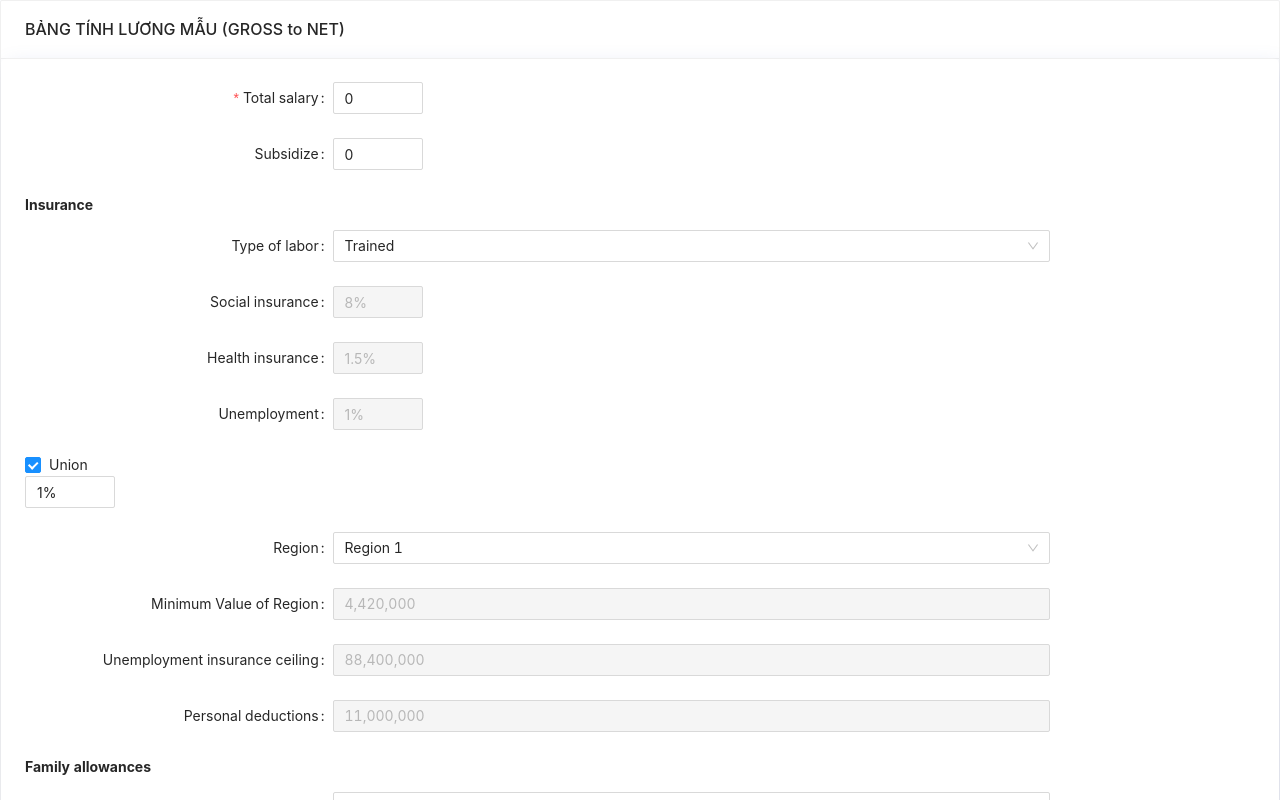
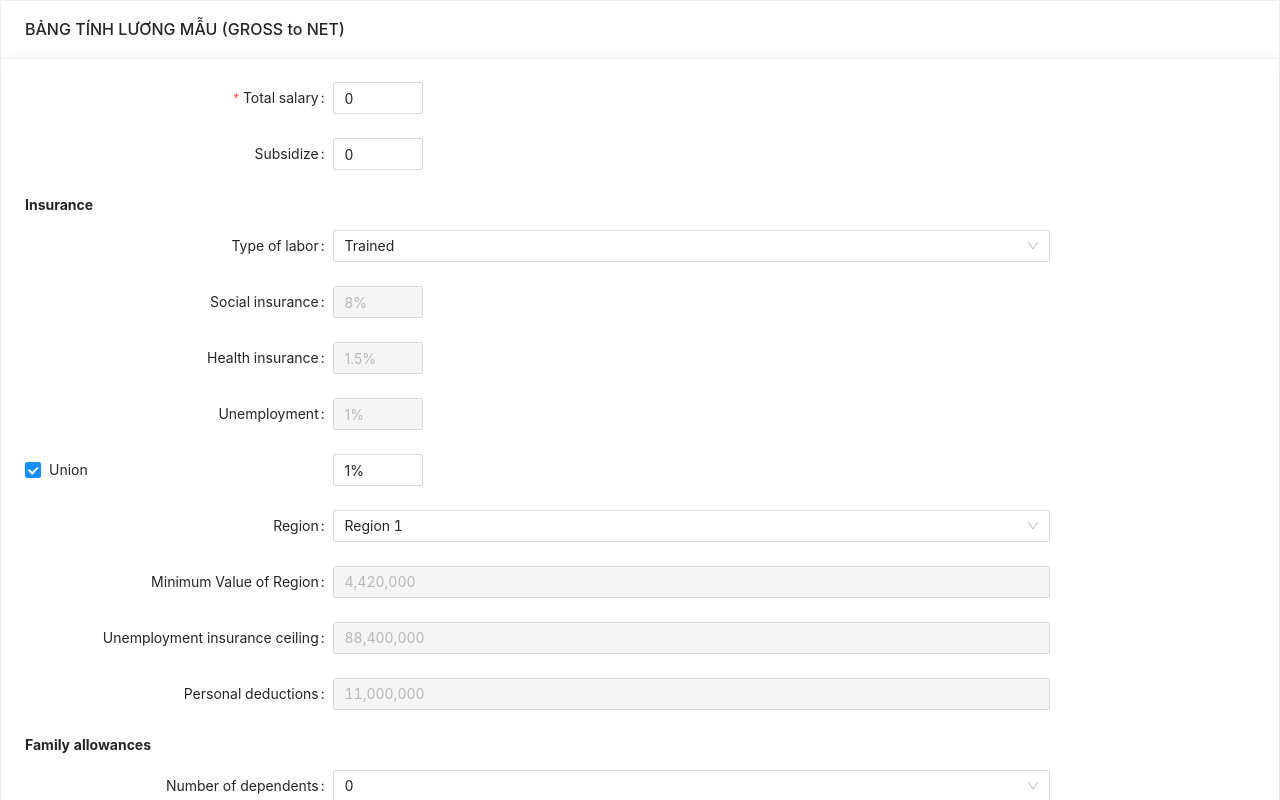
Before and after one commit to quangpn24/hifi-client, a Next.js app: page /payroll in a window 1280 px wide. Shown: the top 800 px of the page. Built offline with nearby package versions, Linux system fonts and the light colour scheme.

Commit message:
fix layout in field union

```diff
--- a/src/pages/payroll/index.tsx
+++ b/src/pages/payroll/index.tsx
@@ -1,4 +1,4 @@
-import { Button, Card, Checkbox, Form, InputNumber } from 'antd';
+import { Button, Card, Checkbox, Col, Form, InputNumber, Row } from 'antd';
 import {
   FamilyAllowances,
   Insurance,
@@ -45,6 +45,7 @@ export interface SalaryDetail {
 const PayrollPage: NextPage = () => {
   const [form] = Form.useForm();
   const [isUnion, setIsUnion] = useState(true);
+  const [union, setUnion] = useState(1);
   const [salaryDetail, setSalaryDetail] = useState<SalaryDetail>();
   const [isVisible, setIsVisible] = useState(false);
 
@@ -114,7 +115,7 @@ const PayrollPage: NextPage = () => {
   };
 
   useEffect(() => {
-    isUnion ? form.setFieldsValue({ union: 1 }) : form.setFieldsValue({ union: 0 });
+    isUnion ? setUnion(1) : setUnion(0);
   }, [form, isUnion]);
 
   return (
@@ -135,23 +136,33 @@ const PayrollPage: NextPage = () => {
 
           <Insurance />
 
-          <div className='flex items-center mb-4 ml-44'>
+          <Form.Item noStyle>
+            <Row>
+              <Col span={6}>
+                <div className='flex justify-end'>
+                  <Form.Item>
                     <Checkbox checked={isUnion} onChange={() => setIsUnion(!isUnion)}>
                       Union
                     </Checkbox>
+                  </Form.Item>
+                </div>
+              </Col>
 
-            <Form.Item name='union' initialValue={isUnion ? 1 : 0} className='!mb-0'>
+              <Col span={14}>
                 <InputNumber
                   className='!w-full'
                   disabled={!isUnion}
+                  defaultValue={1.0}
+                  value={union}
                   min={0}
                   max={100}
                   step={0.1}
                   formatter={(value) => `${value}%`}
                   parser={(value: any) => value.replace('%', '')}
                 />
+              </Col>
+            </Row>
           </Form.Item>
-          </div>
 
           <Regions form={form} />
 
```
Lines whose indentation alone changed are shown as unchanged.
